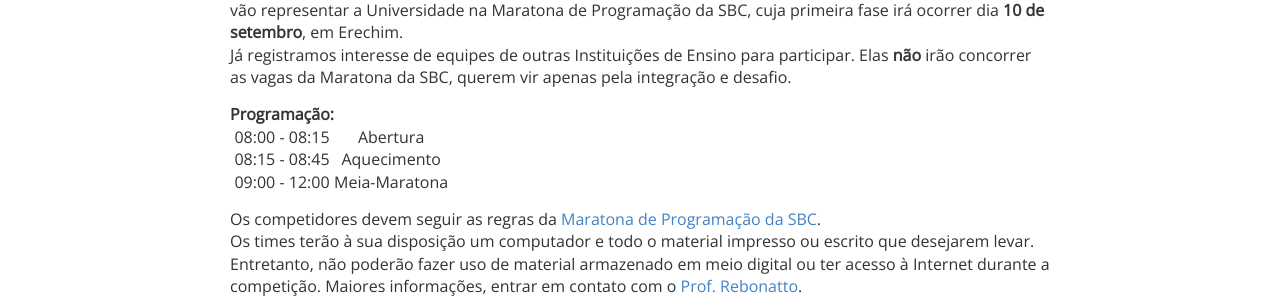
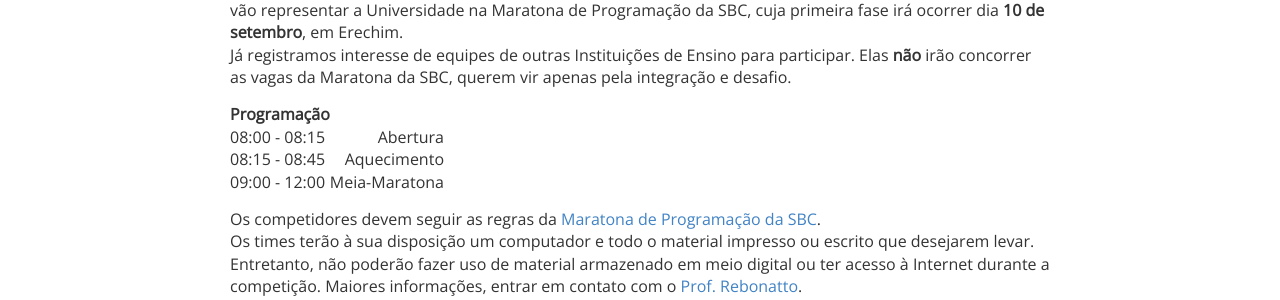
Before and after one commit to maratonaupf/maratonaupf.github.io, a Jekyll site: the page built from _posts/2016-08-15-meia-maratona-neste-sabado.md, in a window 1280 px wide. Shown: the part 288-588 px from the top of the page. Built offline with Jekyll 4.4.1, drawn with Linux system fonts in a browser that asks for light colours.

```diff
--- a/_posts/2016-08-15-meia-maratona-neste-sabado.md
+++ b/_posts/2016-08-15-meia-maratona-neste-sabado.md
@@ -12,9 +12,8 @@ irá ocorrer dia **10 de setembro**, em Erechim.
 Já registramos interesse de equipes de outras Instituições de Ensino para participar.
 Elas **não** irão concorrer as vagas da Maratona da SBC, querem vir apenas pela integração e desafio.
 
-| :-------------------------:|
-| **Programação:**               |
-| :------------: |:-------------:|
+|         **Programação**        |
+| :------------- | -------------:|
 | 08:00 - 08:15  | Abertura      |
 | 08:15 - 08:45  | Aquecimento   |
 | 09:00 - 12:00  | Meia-Maratona |
```
